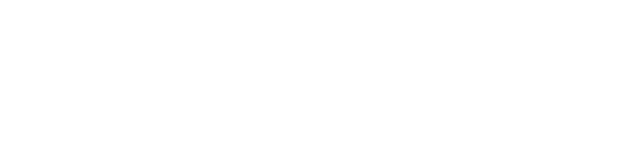
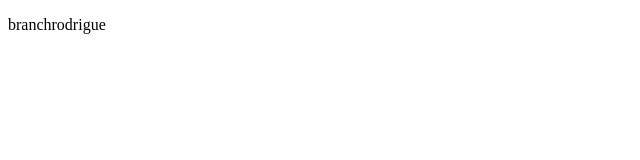
Before and after one commit to Max-glbt/Test_github, a plain HTML site: page index.html in a window 1280 px wide. Shown: the whole page, without its empty margins (0-640 px from the left). Drawn offline with Linux system fonts and the light colour scheme.

Commit message:
first commit

```diff
--- a/index.html
+++ b/index.html
@@ -6,6 +6,6 @@
     <title>Document</title>
 </head>
 <body>
-
+    <p>branchrodrigue</p>
 </body>
 </html>
```
